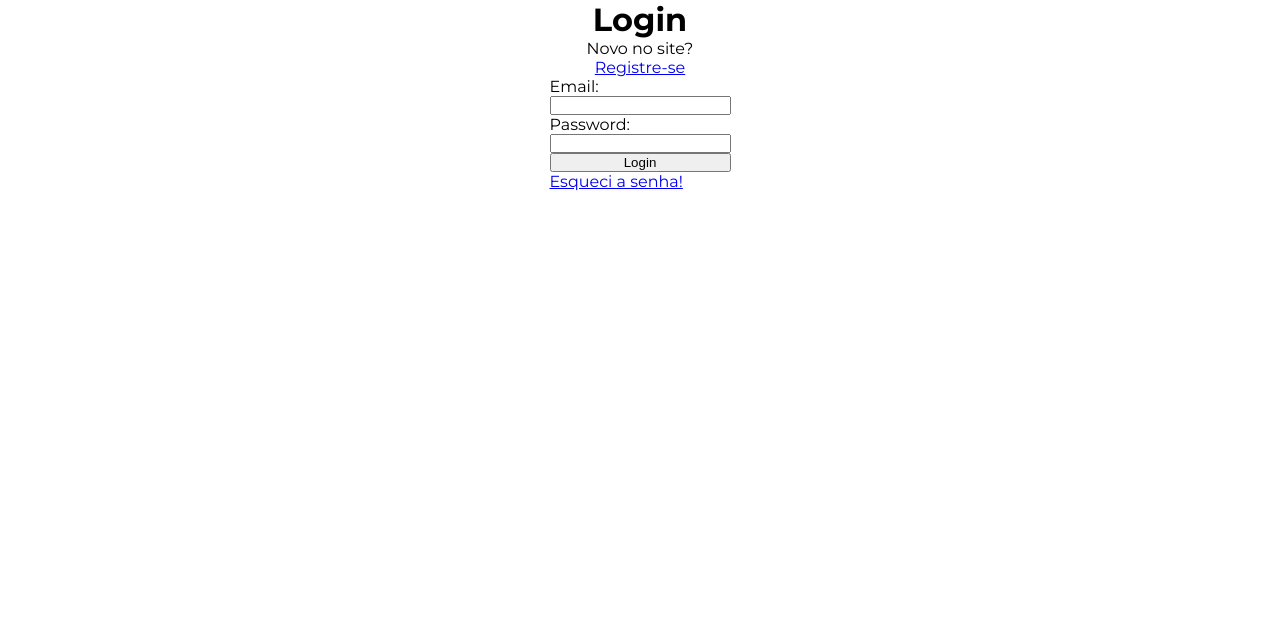
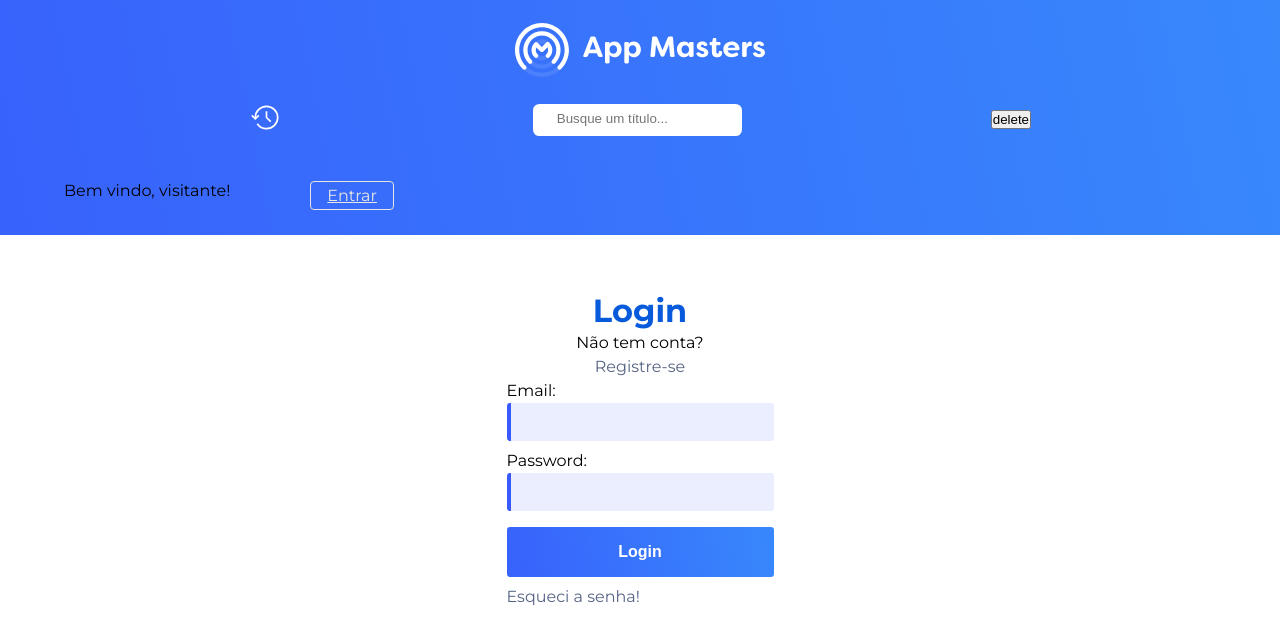
Before and after one commit to OtavioMiranda23/App-Masters-Teste, a Next.js app: page /auth in a window 1280 px wide. Shown: the top 644 px of the page. Built offline with nearby package versions, Linux system fonts and the light colour scheme; no server answers.

Commit message:
implementa componente authPanel

```diff
--- a/src/app/auth/page.module.css
+++ /dev/null
@@ -1,11 +0,0 @@
-.container {
-    display: flex;
-    flex-direction: column;
-    align-items: center;
-
-}
-
-.formContainer {
-    display: flex;
-    flex-direction: column;
-}
--- a/src/app/auth/page.tsx
+++ b/src/app/auth/page.tsx
@@ -1,12 +1,14 @@
 "use client";
 import { useAuth } from "@/context/AuthContext";
 import styles from "./page.module.css";
-import { FormEvent, useState } from "react";
+import { FormEvent, SetStateAction, useState } from "react";
 import { useRouter } from "next/navigation";
 import Link from "next/link";
+import { Header } from "@/components/header/header";
+import AuthPanel from "@/components/authPanel/authPanel";
 
 export default function FormLogin() {
-  const { user, signUp, signIn} = useAuth();
+  const { user, signUp, signIn } = useAuth();
 
   const [email, setEmail] = useState<string>("");
   const [password, setPassword] = useState<string>("");
@@ -16,7 +18,7 @@ export default function FormLogin() {
   function criarConta(e: FormEvent<any>) {
     e.preventDefault();
 
-    if(!email || !password){
+    if (!email || !password) {
       // TODO: Mostrar erros
       return;
     }
@@ -25,18 +27,19 @@ export default function FormLogin() {
   }
 
   return (
-    <div className={styles.container}>
-      <h1>Login</h1>
-      <p>Novo no site?</p>
-      <Link href="/auth/register"> Registre-se</Link>
-      <form className={styles.formContainer}>
-        <label>Email:</label>
-        <input type="email" onChange={e => setEmail(e.target.value)} />
-        <label>Password:</label>
-        <input type="password" onChange={e => setPassword(e.target.value)}/>
-        <button onClick={e => criarConta(e)}>Login</button>
-        <Link href="/">Esqueci a senha!</Link>
-      </form>
-    </div>
+    <>
+      <Header />
+      <AuthPanel
+        title={"Login"}
+        subtitle={"Não tem conta?"}
+        href={"/auth/register"}
+        mensageHref={"Registre-se"}
+        setEmail={setEmail}
+        setPassword={setPassword}
+        createSubmit={criarConta}
+        submitNameEvent={"Login"}
+        forgetPass={true}
+      />
+    </>
   );
 }
--- a/src/app/layout.tsx
+++ b/src/app/layout.tsx
@@ -3,6 +3,8 @@ import { SearchProvider } from "@/context/SearchContext";
 import { RatingProvider } from "@/context/RatingContext";
 import "./globals.css";
 import { Inter, Montserrat } from "next/font/google";
+import { Header } from "@/components/header/header";
+import Head from "next/head";
 
 const inter = Inter({ subsets: ["latin"] });
 const montserrat = Montserrat({
@@ -22,9 +24,13 @@ export default function RootLayout({
 }) {
   return (
     <html lang="en">
+            <Head>
+        <title>App Masters | Jogos</title>
+      </Head>
       <AuthProvider>
         <RatingProvider>
           <SearchProvider>
+
             <body className={montserrat.className}>{children}</body>
           </SearchProvider>
         </RatingProvider>
--- /dev/null
+++ b/src/components/authPanel/authPanel.tsx
@@ -0,0 +1,61 @@
+"use client";
+import { useAuth } from "@/context/AuthContext";
+import styles from "./page.module.css";
+import { FormEvent, SetStateAction, useState } from "react";
+import { useRouter } from "next/navigation";
+import Link from "next/link";
+import { Header } from "@/components/header/header";
+
+interface IAuthPanel {
+  title: string;
+  subtitle: string;
+  href: string;
+  mensageHref: string;
+  setEmail: (value: SetStateAction<string>) => void;
+  setPassword: (value: SetStateAction<string>) => void;
+  createSubmit: (event: FormEvent<any>) => void;
+  submitNameEvent: string;
+  forgetPass: boolean;
+}
+
+export default function AuthPanel({
+  title,
+  subtitle,
+  href,
+  mensageHref,
+  setEmail,
+  setPassword,
+  createSubmit,
+  submitNameEvent,
+  forgetPass
+}: IAuthPanel) {
+
+
+  return (
+    <>
+      <div className={styles.titleContainer}>
+        <div className={styles.container}>
+          <h1 className={styles.title}>{title}</h1>
+          <p>{subtitle}</p>
+          <Link className={styles.link} href={href}>{mensageHref}</Link>
+          <form className={styles.formContainer}>
+            <label>Email:</label>
+            <input
+              className={styles.input}
+              type="email"
+              onChange={(e) => setEmail(e.target.value)}
+            />
+            <label>Password:</label>
+            <input
+              className={styles.input}
+              type="password"
+              onChange={(e) => setPassword(e.target.value)}
+            />
+            <button className={styles.button} onClick={(e) => createSubmit(e)}>{submitNameEvent}</button>
+            {forgetPass && <Link className={styles.link} href="/">Esqueci a senha!</Link>}
+          </form>
+        </div>
+      </div>
+    </>
+  );
+}
--- /dev/null
+++ b/src/components/authPanel/page.module.css
@@ -0,0 +1,73 @@
+.container {
+    display: flex;
+    flex-direction: column;
+    align-items: center;
+    justify-items: center;
+    margin: auto 0;
+    padding: 4rem;
+
+}
+
+.formContainer {
+    display: flex;
+    flex-direction: column;
+}
+.titleContainer {
+    display: flex;
+    flex-direction: column;
+    line-height: 1.5rem;
+}
+
+.title {
+    font-size: 2rem;
+    color: var(--text-title-primary-dark);
+    padding-bottom: .5rem;
+}
+
+.input {
+    font-size: 1.2rem;
+    padding: .5rem;
+    margin-bottom: .5rem;
+    border: none;
+    border-left: 4px solid rgb(56, 89, 252) ;
+    background-color: rgba(56, 89, 252, 0.1);
+    border-radius: .2rem;
+}
+
+.button {
+    font-size: 1rem;
+    padding: 1rem 1rem;
+    margin:.5rem 0;
+    border: none;
+    background: var(--background-color-dark);
+    color: white;
+    font-weight: bold;
+    border-radius: .2rem;
+    cursor: pointer;
+  }
+
+  .button:hover {
+    background: linear-gradient(78.66deg, rgb(40, 73, 247) -22.45%, rgba(40, 119, 247, 1)) center bottom / cover no-repeat;
+
+
+  }
+
+  .button:active {
+    background: linear-gradient(78.66deg, rgb(24, 57, 222) -22.45%, rgba(24, 82, 222, 1)) center bottom / cover no-repeat;
+
+    transform: scale(0.95);
+  }
+
+  .link {
+    color: var(--text-body);
+    padding-top:  .5rem 0;
+  }
+  .link:visited{
+    text-decoration: none;
+  }
+  .link:link{
+    text-decoration: solid;
+  }
+.link:hover{
+    text-decoration: underline;
+}
```
Also changed, not shown: src/app/auth/register/page.tsx (+16 -14 lines), src/app/page.tsx (+3 -4 lines).
